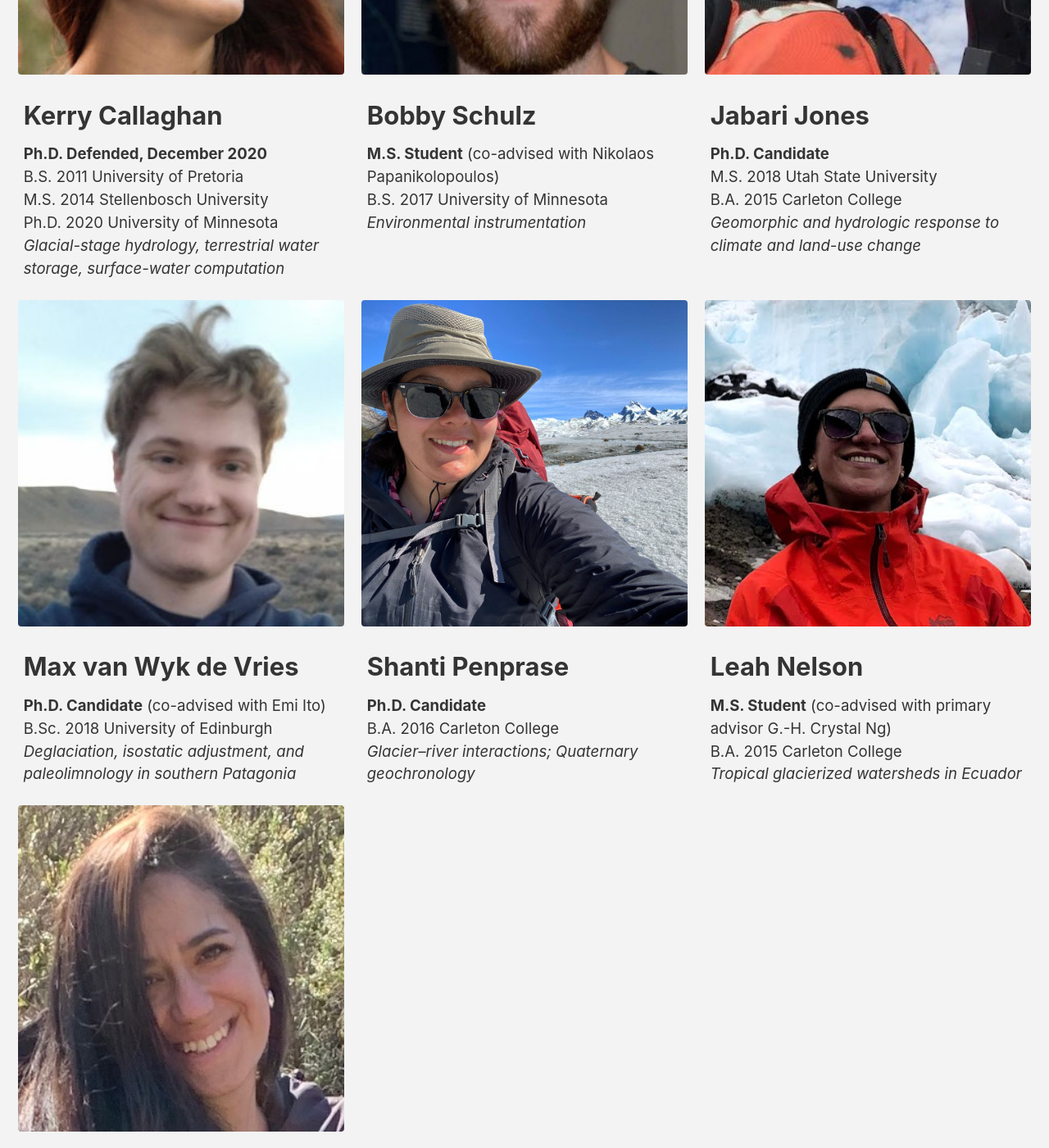
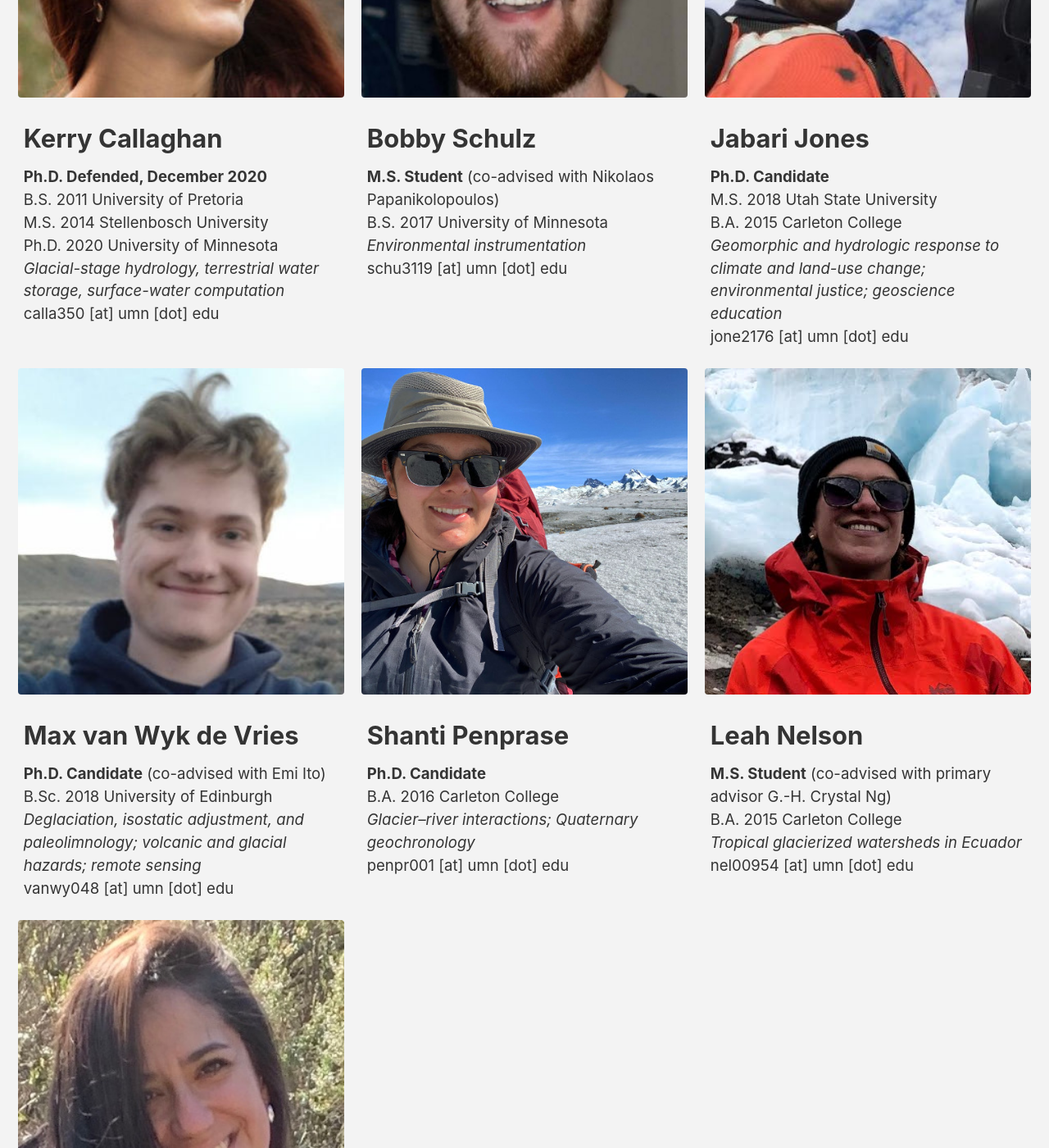
Before and after one commit to MNiMORPH/MNiMORPH.github.io, a Jekyll site: the page built from _pages/people.md, in a window 1280 px wide and 1400 px high, scrolled down 1706 px. Shown: the whole window at 82% size. Built offline with Jekyll 4.4.1, drawn with Linux system fonts in a browser that asks for light colours; cached includes are drawn as plain includes; nearby versions of some CDN libraries; some of the changed text lies outside the part shown.

Commit message:
Email addresses; add Jesse Schewe

```diff
--- a/_pages/people.md
+++ b/_pages/people.md
@@ -18,7 +18,8 @@ faculty:
     title: "Andy Wickert"
     excerpt: "**McKnight Land-Grant Assistant Professor**<br/>
               Ph.D. 2014 University of Colorado Boulder<br/>
-              S.B. 2008 Massachusetts Institute of Technology
+              S.B. 2008 Massachusetts Institute of Technology<br/>
+              awickert [at] umn [dot] edu
               "
     #url: "https://www.esci.umn.edu/people/Andy-Wickert"
     url: "/people/awickert/"
@@ -31,7 +32,8 @@ faculty:
               Department of Geography, Minnesota State University, Mankato**<br/>
               Ph.D. 2013 Arizona State University<br/>
               M.A. 2011 Arizona State University<br/>
-              B.S 2008 University of Wisconsin - Eau Claire
+              B.S 2008 University of Wisconsin - Eau Claire<br/>
+              phillip.larson [at] mnsu [dot] edu
               "
     url: "/people/phlarson/"
     #url: "https://sbs.mnsu.edu/academics/geography/faculty-and-staff/phillip-larson/"
@@ -46,7 +48,8 @@ grads:
               B.S. 2011 University of Pretoria<br/>
               M.S. 2014 Stellenbosch University<br/>
               Ph.D. 2020 University of Minnesota<br/>
-              *Glacial-stage hydrology, terrestrial water storage, surface-water computation*
+              *Glacial-stage hydrology, terrestrial water storage, surface-water computation*<br/>
+              calla350 [at] umn [dot] edu
               "
     #url: ""
     #btn_label: "Homepage"
@@ -56,7 +59,8 @@ grads:
     title: Bobby Schulz
     excerpt: "**M.S. Student** (co-advised with Nikolaos Papanikolopoulos)<br/>
               B.S. 2017 University of Minnesota<br/>
-              *Environmental instrumentation*
+              *Environmental instrumentation*<br/>
+              schu3119 [at] umn [dot] edu
               "
     #url: ""
     #btn_label: "Homepage"
@@ -67,7 +71,8 @@ grads:
     excerpt: "**Ph.D. Candidate**<br/>
               M.S. 2018 Utah State University<br/>
               B.A. 2015 Carleton College<br/>
-              *Geomorphic and hydrologic response to climate and land-use change*
+              *Geomorphic and hydrologic response to climate and land-use change; environmental justice; geoscience education*<br/>
+              jone2176 [at] umn [dot] edu
               "
     #url: ""
     #btn_label: "Homepage"
@@ -77,7 +82,8 @@ grads:
     title: "Max van Wyk de Vries"
     excerpt: "**Ph.D. Candidate** (co-advised with Emi Ito)<br/>
               B.Sc. 2018 University of Edinburgh<br/>
-              *Deglaciation, isostatic adjustment, and paleolimnology in southern Patagonia*
+              *Deglaciation, isostatic adjustment, and paleolimnology; volcanic and glacial hazards; remote sensing*<br/>
+              vanwy048 [at] umn [dot] edu
               "
     #url: ""
     #btn_label: "Homepage"
@@ -87,7 +93,8 @@ grads:
     title: "Shanti Penprase"
     excerpt: "**Ph.D. Candidate**<br/>
               B.A. 2016 Carleton College<br/>
-              *Glacier–river interactions; Quaternary geochronology*
+              *Glacier–river interactions; Quaternary geochronology*<br/>
+              penpr001 [at] umn [dot] edu
               "
     #url: ""
     #btn_label: "Homepage"
@@ -97,7 +104,8 @@ grads:
     title: "Leah Nelson"
     excerpt: "**M.S. Student** (co-advised with primary advisor G.-H. Crystal Ng)<br/>
               B.A. 2015 Carleton College<br/>
-              *Tropical glacierized watersheds in Ecuador*
+              *Tropical glacierized watersheds in Ecuador*<br/>
+              nel00954 [at] umn [dot] edu
               "
     #url: ""
     #btn_label: "Homepage"
@@ -109,7 +117,8 @@ grads:
               M.S. 2018 Virginia Polytechnic Institute and State University<br/>
               M.S. 2015 Middle East Technical University<br/>
               B.S. 2011 Middle East Technical University<br/>
-              *Fluvial geomorphology*
+              *Fluvial geomorphology*<br/>
+              iscen001 [at] umn [dot] edu
               "
     #url: ""
     #btn_label: "Homepage"
@@ -121,14 +130,27 @@ undergrads:
     title: "Josie Welsh"
     excerpt: "**Undergraduate Researcher**<br/>
               University of Minnesota<br/>
-              *Bed-load sediment sampler design*
+              *Bed-load sediment sampler design*<br/>
+              welsh162 [at] umn [dot] edu
               "
   - image_path: /assets/images/headshots/blank.jpg
     alt: "Peter Mitchell"
     title: "Peter Mitchell"
     excerpt: "**Undergraduate Researcher**<br/>
               University of Minnesota<br/>
-              *River-terrace mapping*
+              *River-terrace mapping*<br/>
+              mitc0560 [at] umn [dot] edu
+              "
+    #url: ""
+    #btn_label: "Homepage"
+    #btn_class: "btn--inverse"
+  - image_path: /assets/images/headshots/blank.jpg
+    alt: "Jesse Schewe"
+    title: "Jesse Schewe"
+    excerpt: "**Undergraduate Researcher**<br/>
+              University of Minnesota<br/>
+              *DEM merging and analysis along the St. Croix River*<br/>
+              schew027 [at] umn [dot] edu
               "
     #url: ""
     #btn_label: "Homepage"
@@ -145,7 +167,8 @@ visitors:
               B.S. 2011, Physics, University of Minnesota<br/>
               B.A. 2010, Philosophy, University of Minnesota<br/>
               [Github](https://github.com/r-barnes) | [Homepage](http://richard.science)<br/>
-              *Elegant solutions to computational problems*
+              *Elegant solutions to computational problems*<br/>
+              richard.barnes [at] berkeley [dot] edu
               "
   - image_path: /assets/images/headshots/prichard.jpeg
     alt: "Andrea Prichard"
@@ -155,7 +178,7 @@ visitors:
               M.S. 2012 Universidad Mayor de San Simón<br/>
               M.A. 2011 University of Arizona<br/>
               B.A. 2004 Oberlin College<br/>
-              *GIS and water resources*
+              *GIS and water resources*<br/>
               "
     #url: "/people/ahprichard/"
     #btn_label: "About"
@@ -167,7 +190,8 @@ visitors:
               Doctoral student, CICTERRA-CONICET and Argentine Antarctic Program, Universidad Nacional de Córdoba<br/>
               Advisor: Jorge A. Strelin<br/>
               Geologist, 2019, Universidad Nacional de Córdoba<br/>
-              *Glacial geology, ice sheets, and sea level*
+              *Glacial geology, ice sheets, and sea level*<br/>
+              matias.romero [at] unc [dot] edu [dot] ar
               "
     #url: ""
     #btn_label: "Homepage"
```
